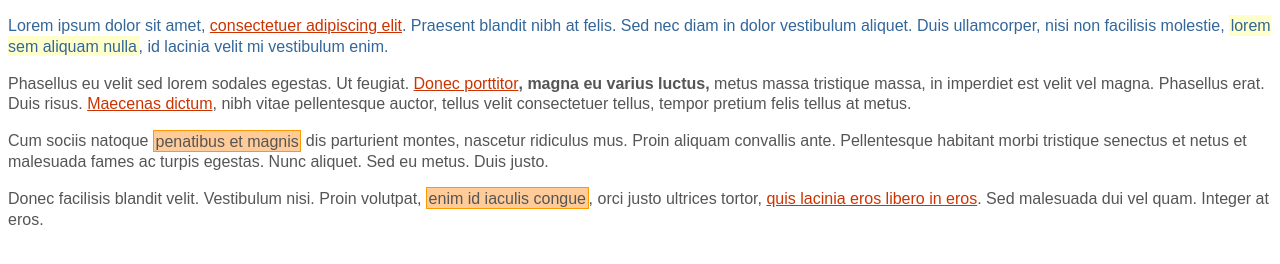
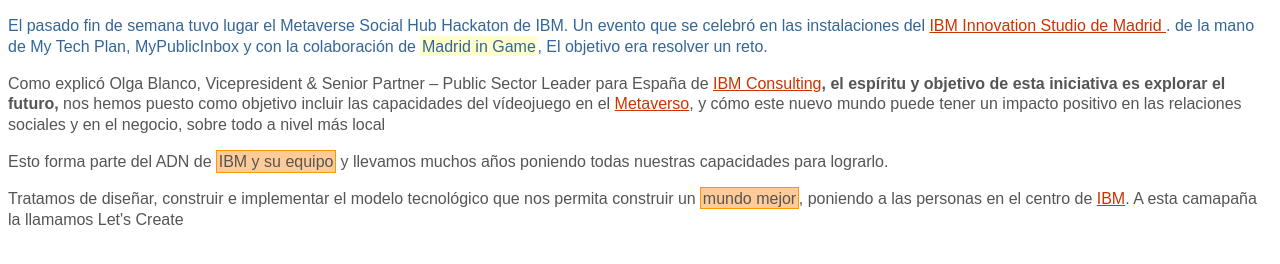
Before and after one commit to josuesmoody/CGIS-Josue-Santana.github.io, a plain HTML site: page EjerciciosCSS/HTML/Ejercicio1.html in a window 1280 px wide. Drawn offline with Linux system fonts and the light colour scheme.

Commit message:
Update Ejercicio1.html

```diff
--- a/EjerciciosCSS/HTML/Ejercicio1.html
+++ b/EjerciciosCSS/HTML/Ejercicio1.html
@@ -10,13 +10,13 @@
     <body>
 
         <div id="primero">
-            <p>Lorem ipsum dolor sit amet, <a href="#">consectetuer adipiscing elit</a>. Praesent blandit nibh at felis. Sed nec diam in dolor vestibulum aliquet. Duis ullamcorper, nisi non facilisis molestie, <em>lorem sem aliquam nulla</em>, id lacinia velit mi vestibulum enim.</p>
+            <p>El pasado fin de semana tuvo lugar el Metaverse Social Hub Hackaton de IBM. Un evento que se celebró en las instalaciones del <a href="#">IBM Innovation Studio de Madrid </a>. de la mano de My Tech Plan, MyPublicInbox y con la colaboración de <em>Madrid in Game</em>, El objetivo era resolver un reto.</p>
         </div>
 
         <div class="normal">
-            <p>Phasellus eu velit sed lorem sodales egestas. Ut feugiat. <span><a href="#">Donec porttitor</a>, magna eu varius luctus,</span> metus massa tristique massa, in imperdiet est velit vel magna. Phasellus erat. Duis risus. <a href="#">Maecenas dictum</a>, nibh vitae pellentesque auctor, tellus velit consectetuer tellus, tempor pretium felis tellus at metus.</p>
-            <p>Cum sociis natoque <em class="especial">penatibus et magnis</em> dis parturient montes, nascetur ridiculus mus. Proin aliquam convallis ante. Pellentesque habitant morbi tristique senectus et netus et malesuada fames ac turpis egestas. Nunc aliquet. Sed eu metus. Duis justo.</p>
-            <p>Donec facilisis blandit velit. Vestibulum nisi. Proin volutpat, <em class="especial">enim id iaculis congue</em>, orci justo ultrices tortor, <a href="#">quis lacinia eros libero in eros</a>. Sed malesuada dui vel quam. Integer at eros.</p>
+            <p>Como explicó Olga Blanco, Vicepresident & Senior Partner – Public Sector Leader para España de <span><a href="#">IBM Consulting</a>, el espíritu y objetivo de esta iniciativa es explorar el futuro,</span> nos hemos puesto como objetivo incluir las capacidades del vídeojuego en el <a href="#">Metaverso</a>, y cómo este nuevo mundo puede tener un impacto positivo en las relaciones sociales y en el negocio, sobre todo a nivel más local</p>
+            <p>Esto forma parte del ADN de <em class="especial">IBM y su equipo</em> y llevamos muchos años poniendo todas nuestras capacidades para lograrlo.</p>
+            <p>Tratamos de diseñar, construir e implementar el modelo tecnológico que nos permita construir un <em class="especial">mundo mejor</em>, poniendo a las personas en el centro de <a href="#">IBM</a>. A esta camapaña la llamamos Let's Create</p>
         </div>
 
     </body>
```
